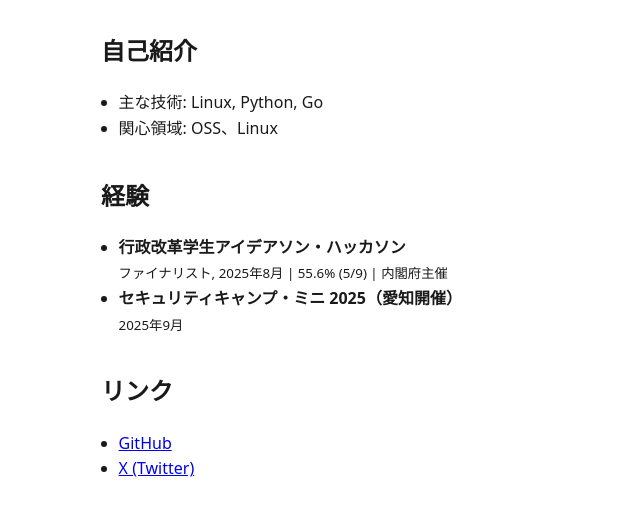
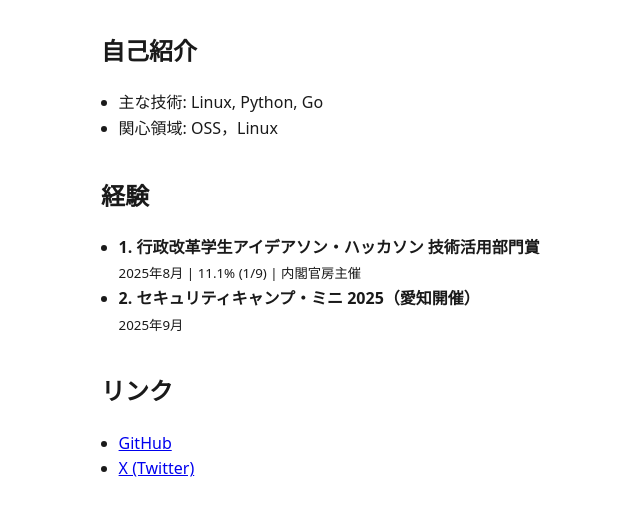
Before and after one commit to Oka-Tak/oka-tak.github.io, a plain HTML site: page index.html in a window 1280 px wide. Shown: the part 186-702 px from the top of the page, without its empty margins (79-719 px from the left). Drawn offline with Linux system fonts and the light colour scheme.

Commit message:
Update index.html

```diff
--- a/index.html
+++ b/index.html
@@ -48,7 +48,7 @@
       <h2>自己紹介</h2>
       <ul>
         <li>主な技術: Linux, Python, Go</li>
-        <li>関心領域: OSS、Linux</li>
+        <li>関心領域: OSS，Linux</li>
       </ul>
     </section>
 
@@ -56,11 +56,11 @@
       <h2>経験</h2>
       <ul>
         <li>
-          <strong>行政改革学生アイデアソン・ハッカソン</strong><br>
-          <small>ファイナリスト, 2025年8月 | 55.6% (5/9) | 内閣府主催</small>
+          <strong>1. 行政改革学生アイデアソン・ハッカソン 技術活用部門賞</strong><br>
+          <small>2025年8月 | 11.1% (1/9) | 内閣官房主催</small>
         </li>
         <li>
-          <strong>セキュリティキャンプ・ミニ 2025（愛知開催）</strong><br>
+          <strong>2. セキュリティキャンプ・ミニ 2025（愛知開催）</strong><br>
           <small>2025年9月</small>
         </li>
       </ul>
```
